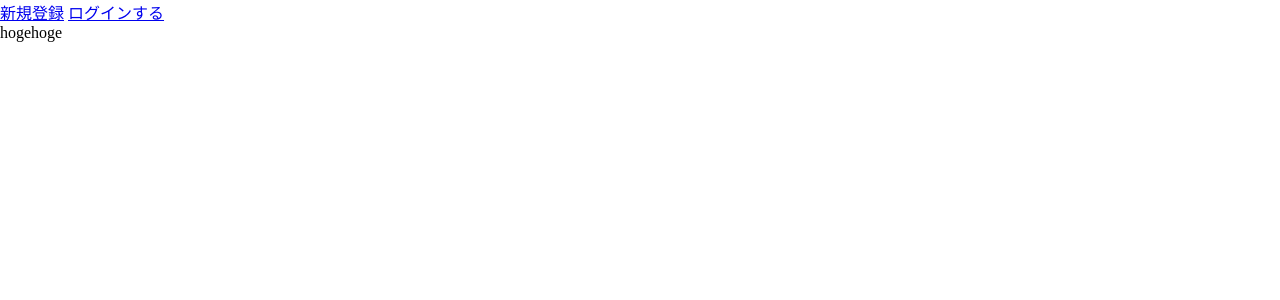
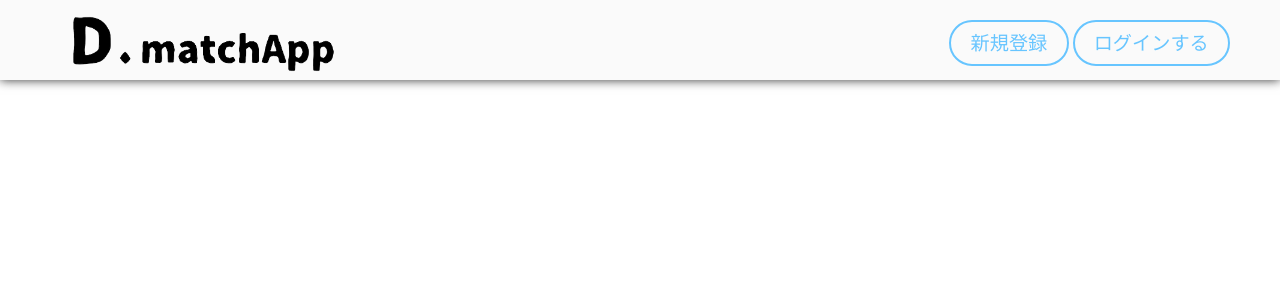
Before and after one commit to ekusuy26/d_matchapp, a Django app: page / in a window 1280 px wide. Shown: the top 300 px of the page. Run offline with Django 3.2, Linux system fonts and the light colour scheme; some libraries are stand-ins or nearby versions.

Commit message:
Decorate header with css

```diff
--- a/static/css/shared/base.css
+++ b/static/css/shared/base.css
@@ -0,0 +1,39 @@
+/* header */
+.header{
+  background-color: #fafafa;
+  height: 80px;
+  display: flex;
+  justify-content: space-between;
+  box-shadow: 0 0 10px 0 rgba(0, 0, 0, .8);
+  margin-bottom: 20px;
+  position: fixed;
+  top: 0;
+  z-index: 1;
+  width: calc(100% - 100px);
+  padding: 0 50px;
+}
+
+.headerLogo{
+  background-image: url("/static/images/logo.png");
+  background-size: cover;
+  height: 80px;
+  width: 300px;
+}
+
+.headerLink {
+  display: inline-block;
+  padding: 0.3em 1em;
+  text-decoration: none;
+  color: #67c5ff;
+  border: solid 2px #67c5ff;
+  border-radius: 100px;
+  transition: .4s;
+  font-size: larger;
+  height: 30px;
+  margin-top: 20px;
+}
+
+.headerLink:hover {
+  background: #67c5ff;
+  color: #fafafa;
+}
--- a/static/css/style.css
+++ b/static/css/style.css
@@ -1,2 +1,3 @@
 @import url("./cssreset.css");
 @import url("./myhp/topPage.css");
+@import url("./shared/base.css");
--- a/templates/shared/base.html
+++ b/templates/shared/base.html
@@ -16,16 +16,16 @@
 </head>
 
 <body>
-  <div class="toppage-header">
+  <div class="header">
     <a href="{% url 'myhp:topPage' %}">
-      <div class="toppage-logo"></div>
+      <div class="headerLogo"></div>
     </a>
     {% if user.is_authenticated %}
-    <a class="login-link" href="#" style="height: 30px; margin-top: 20px;">ログアウト</a>
+    <a class="headerLink" href="#">ログアウト</a>
     {% else %}
     <div class="">
-      <a class="login-link" href="#" style="height: 30px; margin-top: 20px;">新規登録</a>
-      <a class="login-link" href="#" style="height: 30px; margin-top: 20px;">ログインする</a>
+      <a class="headerLink" href="#">新規登録</a>
+      <a class="headerLink" href="#">ログインする</a>
     </div>
     {% endif %}
   </div>
```
Also changed, not shown: static/images/logo.png (added).
